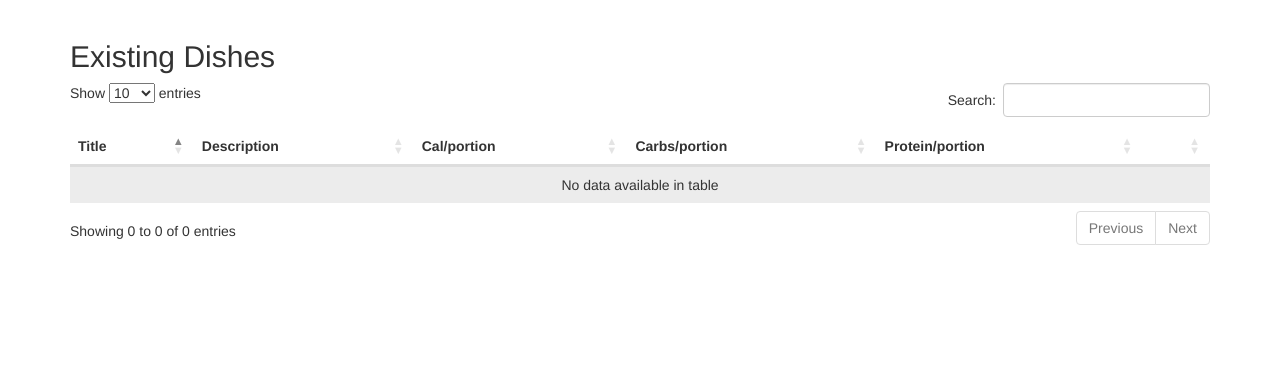
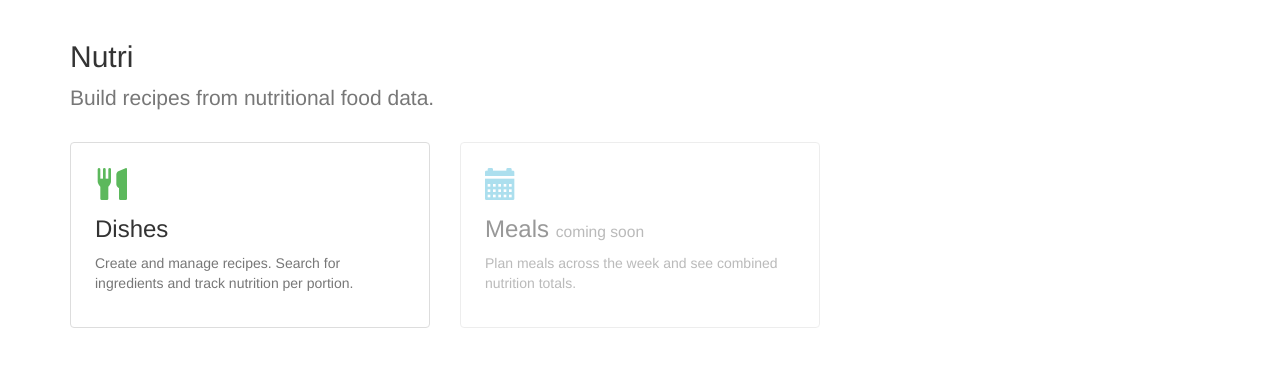
Before and after one commit to astonshane/nutri, a Flask app: page / in a window 1280 px wide. Shown: the part 52-419 px from the top of the page. Run offline with Flask 3, Linux system fonts and the light colour scheme; parts of the project's set-up code (start-up, migrations or seed data) failed here and were passed over; some libraries are stand-ins or nearby versions.

Commit message:
gha + fixing table sorting

```diff
--- a/nutri/routes/main.py
+++ b/nutri/routes/main.py
@@ -8,4 +8,4 @@ from .. import fs, db
 
 @app.route("/")
 def index():
-    return render_template('index.html', dishes=list_dishes())
+    return render_template('index.html')
--- a/nutri/templates/index.html
+++ b/nutri/templates/index.html
@@ -1,11 +1,25 @@
 {% extends 'base.html' %}
 
 {% block title %}Home{% endblock %}
-
-{% block header %}
-<h2>Existing Dishes</h2>
-{% include 'tables/table-of-dishes.html' %}
-{% endblock %}
+{% block header %}Nutri{% endblock %}
 
 {% block content %}
+<p class="lead text-muted" style="margin-bottom: 30px">Build recipes from nutritional food data.</p>
+
+<div class="row">
+    <div class="col-sm-4">
+        <a href="{{ url_for('dishes') }}" class="thumbnail" style="padding: 24px; text-decoration: none; color: inherit">
+            <span class="glyphicon glyphicon-cutlery" style="font-size: 32px; color: #5cb85c"></span>
+            <h3 style="margin-top: 12px">Dishes</h3>
+            <p class="text-muted">Create and manage recipes. Search for ingredients and track nutrition per portion.</p>
+        </a>
+    </div>
+    <div class="col-sm-4">
+        <div class="thumbnail" style="padding: 24px; opacity: 0.5; cursor: default">
+            <span class="glyphicon glyphicon-calendar" style="font-size: 32px; color: #5bc0de"></span>
+            <h3 style="margin-top: 12px">Meals <small class="text-muted">coming soon</small></h3>
+            <p class="text-muted">Plan meals across the week and see combined nutrition totals.</p>
+        </div>
+    </div>
+</div>
 {% endblock %}
--- a/nutri/templates/tables/table-of-dishes.html
+++ b/nutri/templates/tables/table-of-dishes.html
@@ -17,9 +17,9 @@
                 <a href="{{ url_for('dish', id=dish.id) }}">{{ dish.title }}</a>
             </td>
             <td>{{ dish.description }}</td>
-            <td>{{ per_portion['calories'] | round | int }} kcal</td>
-            <td>{{ per_portion['carbohydrate'] | round | int }} g</td>
-            <td>{{ per_portion['protein'] | round | int }} g</td>
+            <td data-order="{{ per_portion['calories'] | round | int }}">{{ per_portion['calories'] | round | int }} kcal</td>
+            <td data-order="{{ per_portion['carbohydrate'] | round | int }}">{{ per_portion['carbohydrate'] | round | int }} g</td>
+            <td data-order="{{ per_portion['protein'] | round | int }}">{{ per_portion['protein'] | round | int }} g</td>
             <td>
                 {% include 'forms/dish-delete.html' %}
             </td>
```
Also changed, not shown: nutri/templates/search.html (+10 -7 lines), .github/workflows/test.yml (added).
